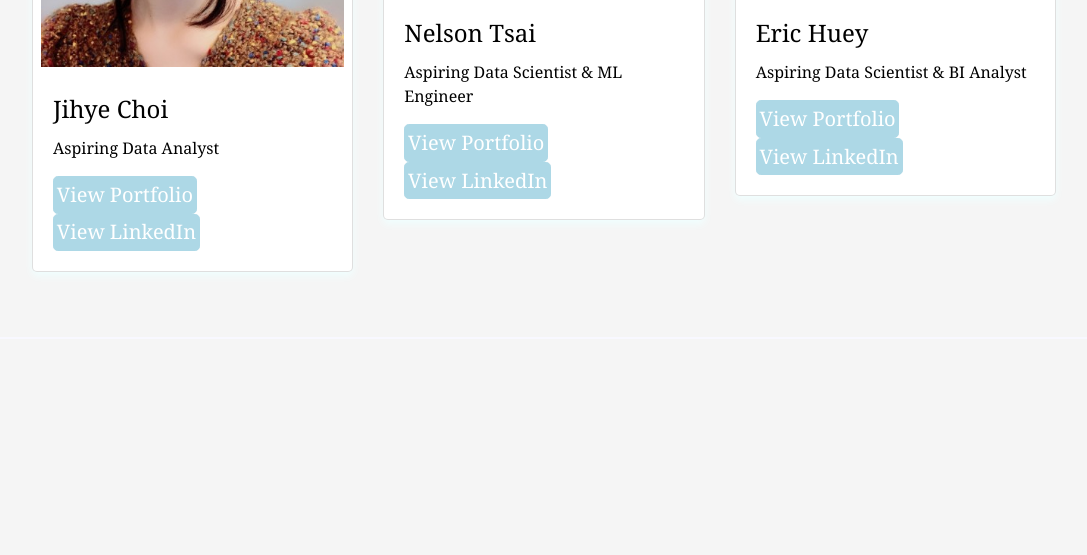
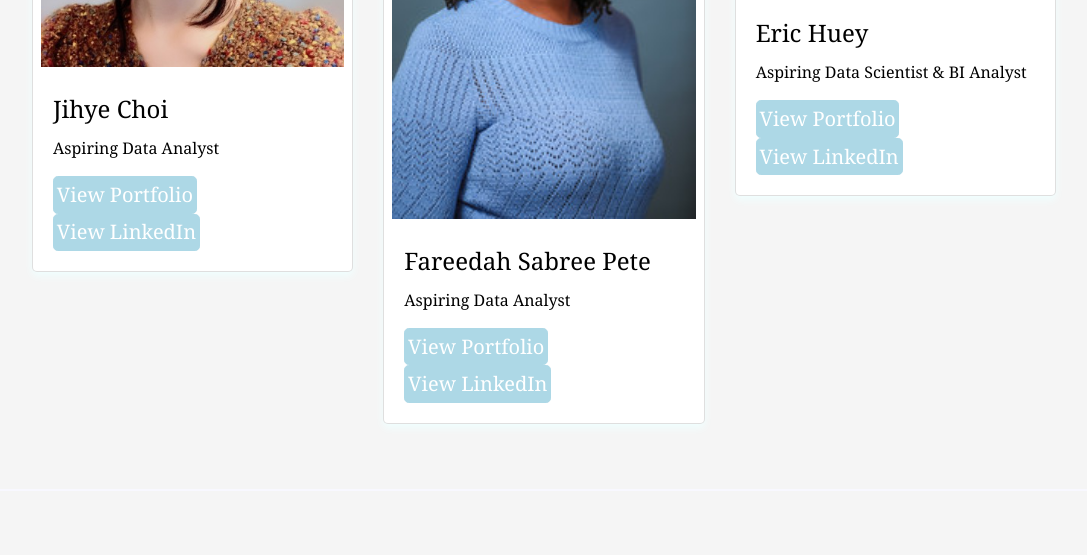
Before and after one commit to fsabree/NYC-Real-Estate-Analysis, a Python web app: template templates/index.html in a window 1280 px wide. Shown: the part 1416-1971 px from the top of the page, without its empty margins (96-1183 px from the left). Before the commit the page ends 1688 px from the top, so only its background shows below. Run offline with Jinja, Linux system fonts and the light colour scheme; the template is opened without the code that fills it, so the values that code supplies are empty; some libraries are stand-ins or nearby versions.

Commit message:
updated html

```diff
--- a/templates/index.html
+++ b/templates/index.html
@@ -190,12 +190,12 @@
 			<!-- Nelson Portfolio -->
 			<div class="col-md-4">
 				<div class="card">
-					<img class="card-img-top" src="../static/img/Nelson.jpg">
+					<img class="card-img-top" src="../static/img/Fareedah.jpg">
 					<div class="card-body">
-						<h4 class="card-title">Nelson Tsai</h4>
-						<p class="card-text">Aspiring Data Scientist & ML Engineer</p>
-						<a href="https://github.com/nelsont87" class="btn btn-primary btn-lg">View Portfolio</a>
-						<a href="https://www.linkedin.com/in/nelsontsai87/" class="btn btn-primary btn-lg">View LinkedIn</a>
+						<h4 class="card-title">Fareedah Sabree Pete</h4>
+						<p class="card-text">Aspiring Data Analyst</p>
+						<a href="https://github.com/fsabree" class="btn btn-primary btn-lg">View Portfolio</a>
+						<a href="https://www.linkedin.com/in/fareedah-sabree-pete-7802b661" class="btn btn-primary btn-lg">View LinkedIn</a>
 					</div>
 				</div>
 			</div>
```
Also changed, not shown: static/img/Fareedah.jpg (added).
